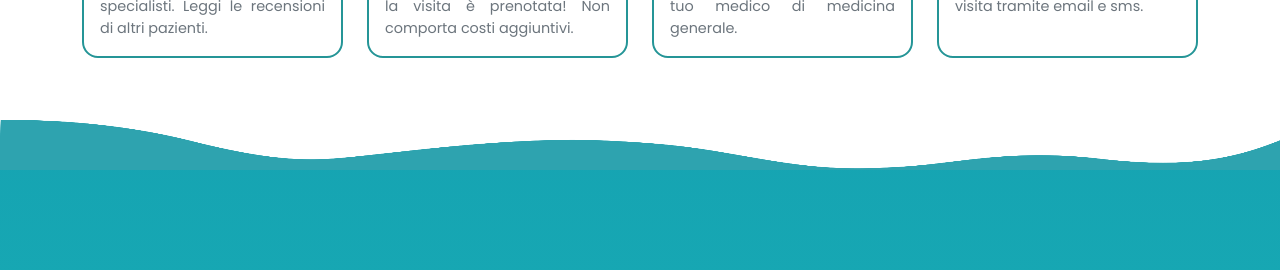
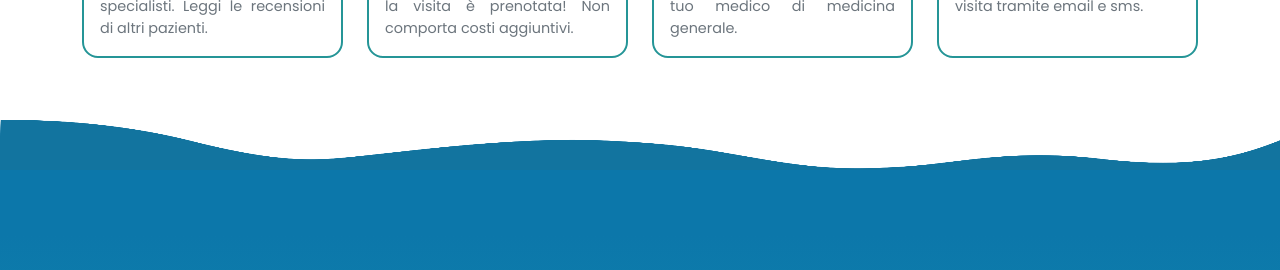
Before and after one commit to RenatoFringuello/BDoctor-frontoffice, a Vue app: page / in a window 1280 px wide. Shown: the part 1860-2130 px from the top of the page. Built offline with nearby package versions, Linux system fonts and the light colour scheme; no server answers; what vue-sweetalert2 would draw is missing.

Commit message:
adjust waves

```diff
--- a/src/App.vue
+++ b/src/App.vue
@@ -11,7 +11,7 @@ export default {
 <template>
   <AppHeader />
 
-  <main>
+  <main class="bg-main-gradient">
     <router-view></router-view>
   </main>
 
@@ -23,8 +23,6 @@ export default {
 
 main {
     min-height: 100vh;
-    background: $light-doc-color;
-    background: linear-gradient(0deg, $light-doc-color 0%, $light-doc-color 47%, $light-pro-color 99%, $light-pro-color 100%);
     padding-bottom:100px;
 }
 </style>
--- a/src/components/Home/HomeInfo.vue
+++ b/src/components/Home/HomeInfo.vue
@@ -117,9 +117,11 @@ export default {
     }
     div.wave-shape{
         &.bottom{
+            background-color: $light-pro-color;
             img{
-                filter: invert(47%) sepia(95%) saturate(409%) hue-rotate(137deg) brightness(94%) contrast(7%);
-                -webkit-filter: invert(47%) sepia(95%) saturate(409%) hue-rotate(137deg) brightness(94%) contrast(70%);
+                filter: invert(37%) sepia(105%) saturate(6370%) hue-rotate(181deg) brightness(87%) contrast(86%);
+                -webkit-filter: invert(37%) sepia(105%) saturate(6370%) hue-rotate(181deg) brightness(87%) contrast(86%);
+                // -webkit-filter: invert(37%) sepia(105%) saturate(6370%) hue-rotate(181deg) brightness(83.5%) contrast(90.5%);
             }
         }
     }
--- a/src/pages/AppHome.vue
+++ b/src/pages/AppHome.vue
@@ -49,7 +49,7 @@ export default {
         <HomeInfo />
 
         <!-- Featured Doctor Section -->
-        <section id="best-doctor" class="py-5 position-relative">
+        <section id="best-doctor" class="py-5 position-relative bg-main-gradient">
             <h2 class="section-title text-white">Featured Doctors</h2>
 
             <div class="doctors-dropdown position-relative">
@@ -70,9 +70,10 @@ export default {
 
 <style lang="scss" scoped>
 @use '../styles/general.scss' as *;
+// @use '../styles/partials/variables' as *;
 
 section#best-doctor {
-    background-color: #0000;
+    background-color: $light-pro-color;
 }
 
 div.doctors-dropdown {
@@ -88,7 +89,7 @@ div.more-doctors {
     width: 100%;
     height: v-bind(size);
     background: rgb(255, 255, 255);
-    background: linear-gradient(0deg, rgba(255, 255, 255, 1) 32%, rgba(255, 255, 255, 0.865983893557423) 65%, rgba(255, 255, 255, 0) 100%);
+    background: linear-gradient(0deg, #ffffff 32%, #ffffffdd 65%, #ffffff00 100%);
     margin-top: v-bind(marginButton);
 
     button {
--- a/src/styles/partials/_elements.scss
+++ b/src/styles/partials/_elements.scss
@@ -16,6 +16,10 @@
 //text
 .text-doctor{
     color:$main-doc-color;
+}
+
+.bg-main-gradient{
+    background: linear-gradient(0deg, $light-doc-color 0%, $light-doc-color 47%, $light-pro-color 99%, $light-pro-color 100%);
 }
 
 //waves
```
